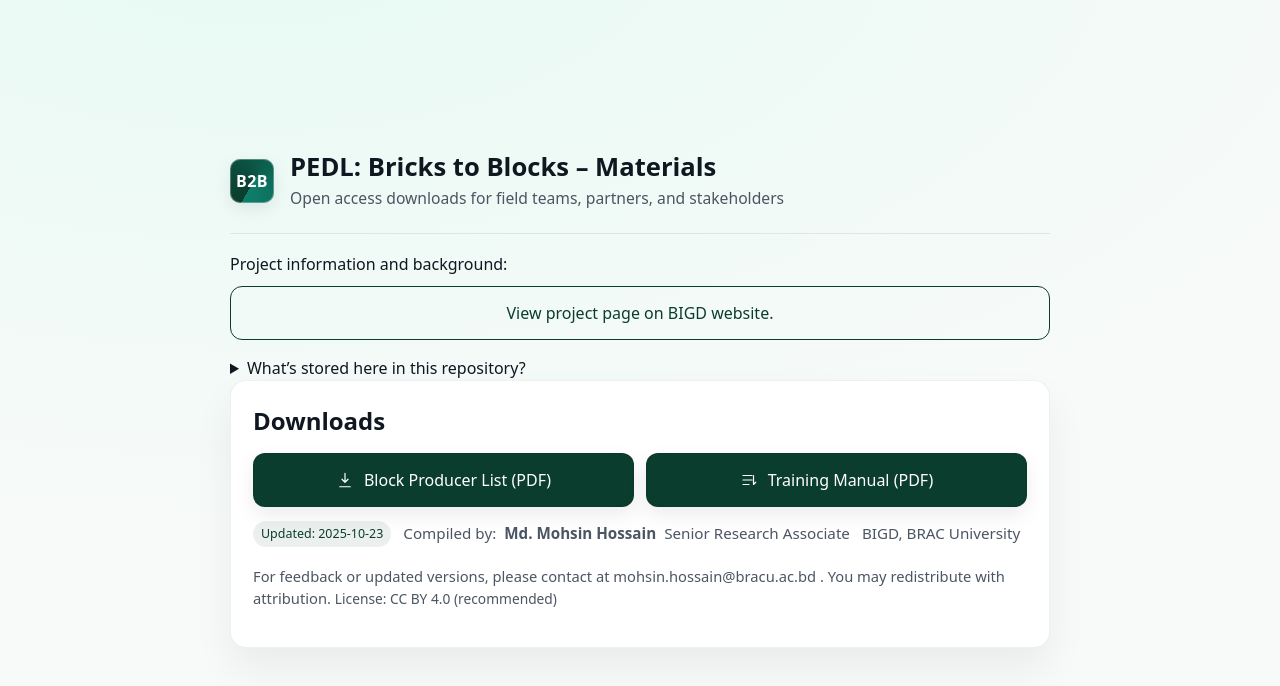
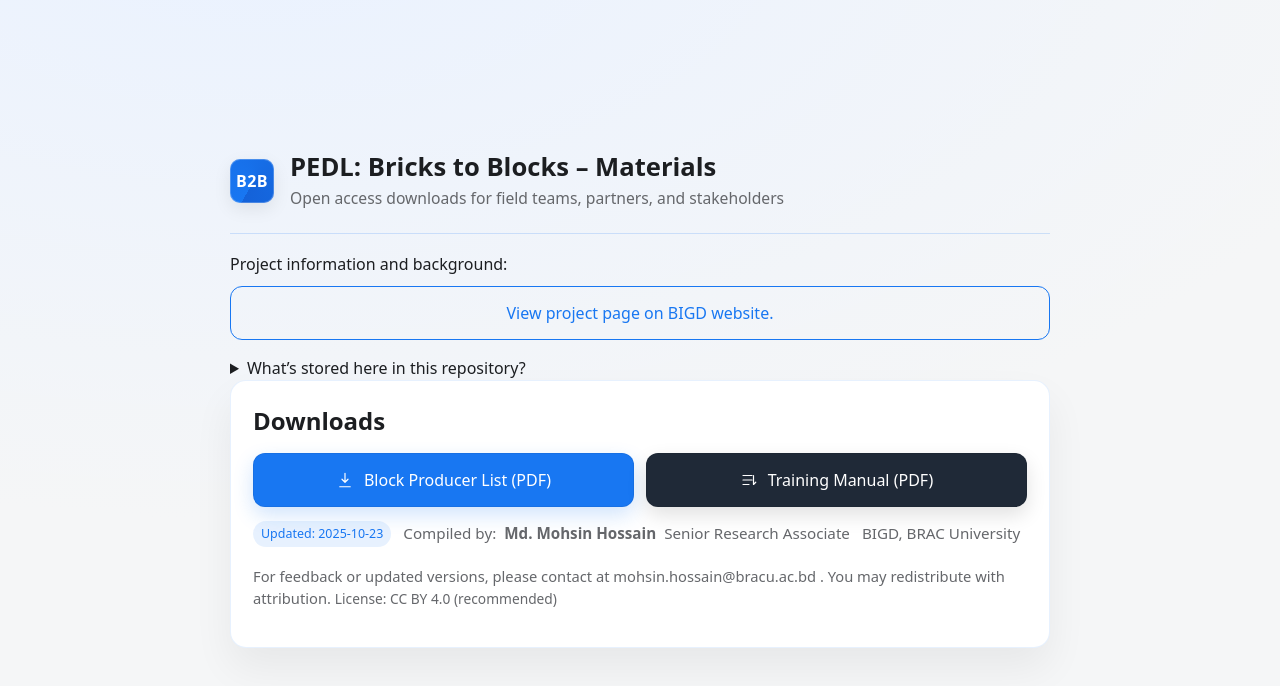
Before and after one commit to mohsin-bd/pedl-bricks-to-blocks-materials, a plain HTML site: page index.html in a window 1280 px wide. Drawn offline with Linux system fonts and the light colour scheme.

Commit message:
Update index.html
change colour scheme

```diff
--- a/index.html
+++ b/index.html
@@ -9,54 +9,108 @@
   <meta property="og:title" content="PEDL: Bricks to Blocks – Materials">
   <meta property="og:description" content="Open materials: Block Producer List (PDF) and Workshop Training Manual Presentation (PDF).">
   <meta property="og:type" content="website">
-  <meta name="theme-color" content="#0b3d2e">
+  <meta name="theme-color" content="#1877f2">
   <style>
     :root{
-      --bg:#f7faf9; --card:#ffffff; --ink:#0f1720; --muted:#4b5563; --brand:#0b3d2e; --brand-2:#0e7f6c; --ring:#b7e4d9;
+      /* Facebook-like palette */
+      --bg:#f5f6f7;            /* off-white app background */
+      --card:#ffffff;          /* cards */
+      --ink:#1c1e21;           /* primary text (near-black) */
+      --muted:#65676b;         /* secondary text */
+      --brand:#1877f2;         /* FB blue */
+      --brand-2:#1462d9;       /* deeper blue for accents/gradients */
+      --ring:#b3d2ff;          /* focus ring */
     }
     @media (prefers-color-scheme: dark){
-      :root{ --bg:#0b1210; --card:#111814; --ink:#e6f0eb; --muted:#9aa5af; --brand:#7ce1c8; --brand-2:#a8f2e3; --ring:#1b3a31; }
+      :root{
+        /* tasteful dark counterpart */
+        --bg:#0f141b;
+        --card:#121826;
+        --ink:#e4e6eb;
+        --muted:#b0b3b8;
+        --brand:#74a7ff;
+        --brand-2:#a9c6ff;
+        --ring:#1d3b72;
       }
+    }
+
     *{box-sizing:border-box}
     html,body{margin:0}
     body{
       font:16px/1.5 system-ui,-apple-system,Segoe UI,Roboto,Ubuntu,Cantarell,Helvetica,Arial,sans-serif;
-      color:var(--ink); background:radial-gradient(1200px 600px at 20% -10%, #e7faf3, transparent), var(--bg);
+      color:var(--ink);
+      background:radial-gradient(1200px 600px at 20% -10%, #eaf2ff, transparent), var(--bg);
       display:flex; min-height:100svh;
     }
     .wrap{margin:auto; padding:32px 20px; width:min(860px, 100%);}
+
     header{display:flex; gap:16px; align-items:center; margin-bottom:22px;}
     .logo{
-      width:44px; height:44px; border-radius:10px; background:conic-gradient(from 210deg at 60% 40%, var(--brand), var(--brand-2));
-      display:grid; place-items:center; color:white; font-weight:700; letter-spacing:.5px;
-      box-shadow:0 6px 18px rgba(0,0,0,.08), inset 0 0 0 1px rgba(255,255,255,.3);
+      width:44px; height:44px; border-radius:10px;
+      background:conic-gradient(from 210deg at 60% 40%, var(--brand), var(--brand-2));
+      display:grid; place-items:center; color:#fff; font-weight:700; letter-spacing:.5px;
+      box-shadow:0 6px 18px rgba(0,0,0,.08), inset 0 0 0 1px rgba(255,255,255,.22);
     }
     h1{margin:0; font-size:1.6rem; line-height:1.2}
     .sub{color:var(--muted); margin-top:4px; font-size:.98rem}
+
     .card{
-      background:var(--card); border-radius:16px; padding:22px; box-shadow:
-        0 20px 40px rgba(0,0,0,.06), 0 1px 0 rgba(255,255,255,.25) inset;
-      border:1px solid rgba(11,61,46,.07);
+      background:var(--card); border-radius:16px; padding:22px;
+      box-shadow:0 20px 40px rgba(0,0,0,.06), 0 1px 0 rgba(255,255,255,.25) inset;
+      border:1px solid rgba(24,119,242,.10); /* subtle blue-tinted border */
     }
+
     .actions{display:grid; grid-template-columns:1fr; gap:12px; margin:14px 0 6px}
     @media (min-width:600px){ .actions{grid-template-columns:1fr 1fr} }
+
     a.button{
       display:flex; align-items:center; gap:10px; justify-content:center;
-      padding:14px 16px; border-radius:12px; text-decoration:none; color:#fff; background:var(--brand);
-      border:1px solid rgba(0,0,0,.08); box-shadow:0 8px 20px rgba(0,0,0,.08);
+      padding:14px 16px; border-radius:12px; text-decoration:none;
+      color:#fff; background:var(--brand);
+      border:1px solid rgba(0,0,0,.06);
+      box-shadow:0 8px 20px rgba(24,119,242,.20);
+      transition:filter .15s ease, transform .02s ease;
     }
-    a.button:hover{ filter:brightness(1.05)}
-    a.button.secondary{ background:#1f2937 }
+    a.button:hover{ filter:brightness(1.06)}
+    a.button:active{ transform:translateY(1px) }
+
+    /* Secondary button in a neutral, readable tone */
+    a.button.secondary{
+      background:#1f2937; /* dark slate */
+      color:#fff;
+      box-shadow:0 8px 20px rgba(0,0,0,.12);
+    }
+
+    /* Outline button that reads like a link-button in FB’s style */
     a.button.outline{
-      background:transparent; color:var(--brand); border:1.5px solid var(--brand); box-shadow:none;
+      background:transparent;
+      color:var(--brand);
+      border:1.5px solid var(--brand);
+      box-shadow:none;
     }
-    .meta{display:flex; flex-wrap:wrap; gap:12px; margin-top:14px; color:var(--muted); font-size:.95rem}
+    a.button.outline:hover{
+      background:rgba(24,119,242,.06);
+    }
+
+    .meta{
+      display:flex; flex-wrap:wrap; gap:12px; margin-top:14px; color:var(--muted); font-size:.95rem
+    }
     .meta span{display:inline-flex; align-items:center; gap:8px}
+
     .footer{margin-top:18px; font-size:.92rem; color:var(--muted)}
+
     .list{margin:6px 0 0 0; padding:0 0 0 18px}
-    .badge{font-size:.78rem; padding:.25rem .5rem; border-radius:999px; background:rgba(11,61,46,.08); color:var(--brand)}
+
+    .badge{
+      font-size:.78rem; padding:.25rem .5rem; border-radius:999px;
+      background:rgba(24,119,242,.10); color:var(--brand)
+    }
+
     /* focus ring */
-    a:focus-visible, button:focus-visible{ outline:3px solid var(--ring); outline-offset:2px; border-radius:10px}
+    a:focus-visible, button:focus-visible{
+      outline:3px solid var(--ring); outline-offset:2px; border-radius:10px
+    }
+
     /* small print */
     .tiny{font-size:.86rem; color:var(--muted)}
   </style>
@@ -71,7 +125,7 @@
       </div>
     </header>
 
-      <hr style="margin:18px 0; border:none; border-top:1px solid rgba(0,0,0,.08)">
+    <hr style="margin:18px 0; border:none; border-top:1px solid rgba(24,119,242,.18)">
 
     <p style="margin:0 0 10px 0;">Project information and background:</p>
     <p style="margin:0 0 16px 0;">
@@ -82,23 +136,20 @@
 
     <details>
       <summary>What’s stored here in this repository?</summary>
-
       <ul class="list">
         <li><strong>Block Producer List (PDF):</strong> consolidated list of producers for coordination and outreach.</li>
         <li><strong>Workshop Training Manual Presentation (PDF):</strong> with discussion about the policy context and manual focused on block use.</li>
       </ul>
-
     </details>
 
     <section class="card" aria-labelledby="downloads">
       <h2 id="downloads" style="margin:0 0 10px 0;">Downloads</h2>
       <div class="actions">
         <a class="button" href="2025-10-23%20Block_Producers_List_MMH.pdf" download>
-          <!-- inline icon -->
           <svg width="18" height="18" viewBox="0 0 24 24" fill="none" aria-hidden="true"><path d="M12 3v12m0 0 4-4m-4 4-4-4M5 21h14" stroke="currentColor" stroke-width="1.6" stroke-linecap="round" stroke-linejoin="round"/></svg>
           Block Producer List (PDF)
         </a>
-        <a class="button" href="Workshop_Training_Manual.pdf" download>
+        <a class="button secondary" href="Workshop_Training_Manual.pdf" download>
           <svg width="18" height="18" viewBox="0 0 24 24" fill="none" aria-hidden="true"><path d="M4 6h12M4 12h12M4 18h8M18 6v12l3-3" stroke="currentColor" stroke-width="1.6" stroke-linecap="round" stroke-linejoin="round"/></svg>
           Training Manual (PDF)
         </a>
```
Lines whose indentation alone changed are shown as unchanged.
